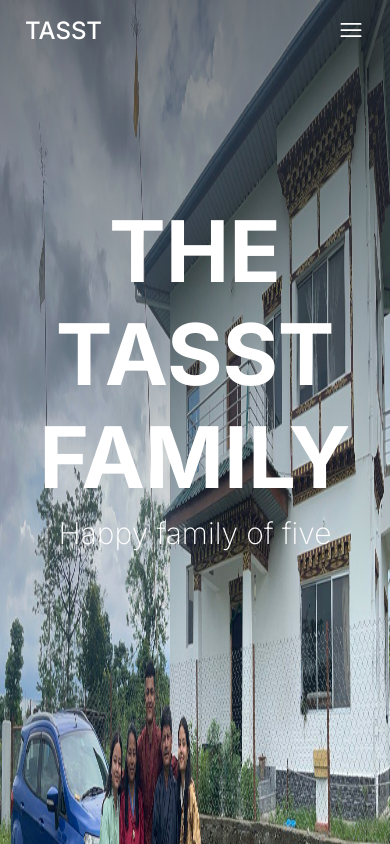
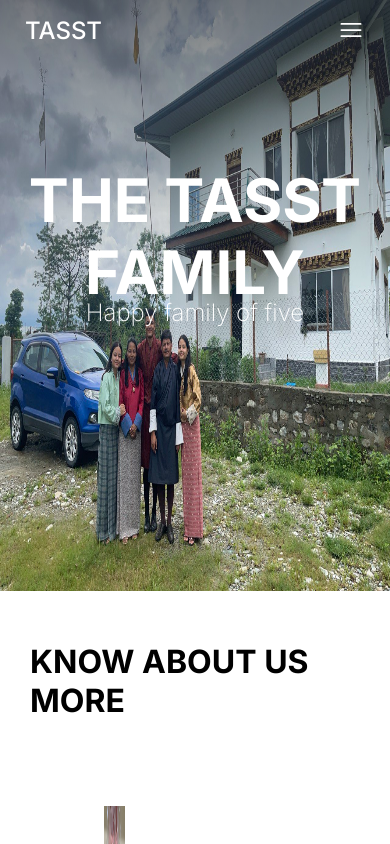
Before and after one commit to suzWaks/tasst, a Next.js app: page / in a window 390 px wide. Shown: the top 844 px of the page. Built offline with nearby package versions, Linux system fonts and the light colour scheme.

Commit message:
Media query

```diff
--- a/app/page.js
+++ b/app/page.js
@@ -6,6 +6,7 @@ import Footer from '@/components/Footer/page'
 export default function HomePage() {
   return (
     <div>
+      <div className={styles.heroSection}>
         <div className={styles.heroText}>
           <h1>THE TASST FAMILY</h1>
           <h3>Happy family of five</h3>
@@ -16,6 +17,7 @@ export default function HomePage() {
         <div className={styles.heading}>
           <h1>KNOW ABOUT US MORE</h1>
         </div>
+      </div>
 
       <IndividualBrief />
 
--- a/app/page.module.css
+++ b/app/page.module.css
@@ -45,3 +45,22 @@
   justify-content: center;
   padding: 50px;
 }
+
+@media (max-width: 768px) {
+  .heroText h1 {
+    font-size: 60px; /* Adjust font size for smaller screens */
+  }
+
+  .heroText h3 {
+    font-size: 24px; /* Adjust font size for smaller screens */
+    padding-bottom: 250px;
+  }
+
+  .heading {
+    padding: 30px; /* Adjust padding for smaller screens */
+  }
+  .image {
+    /* height: auto; */
+    max-height: 70vh; /* Set a maximum height for the image */
+  }
+}
```
Lines whose indentation alone changed are shown as unchanged.
